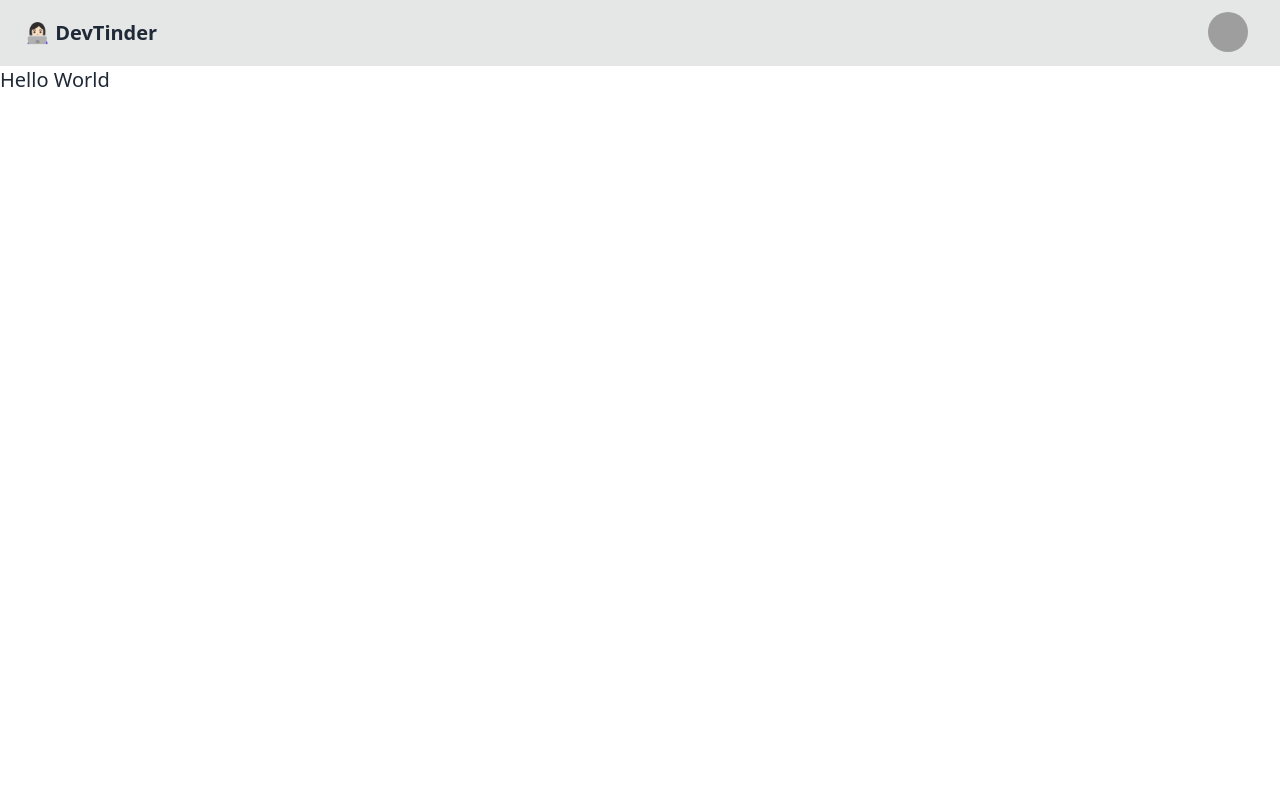
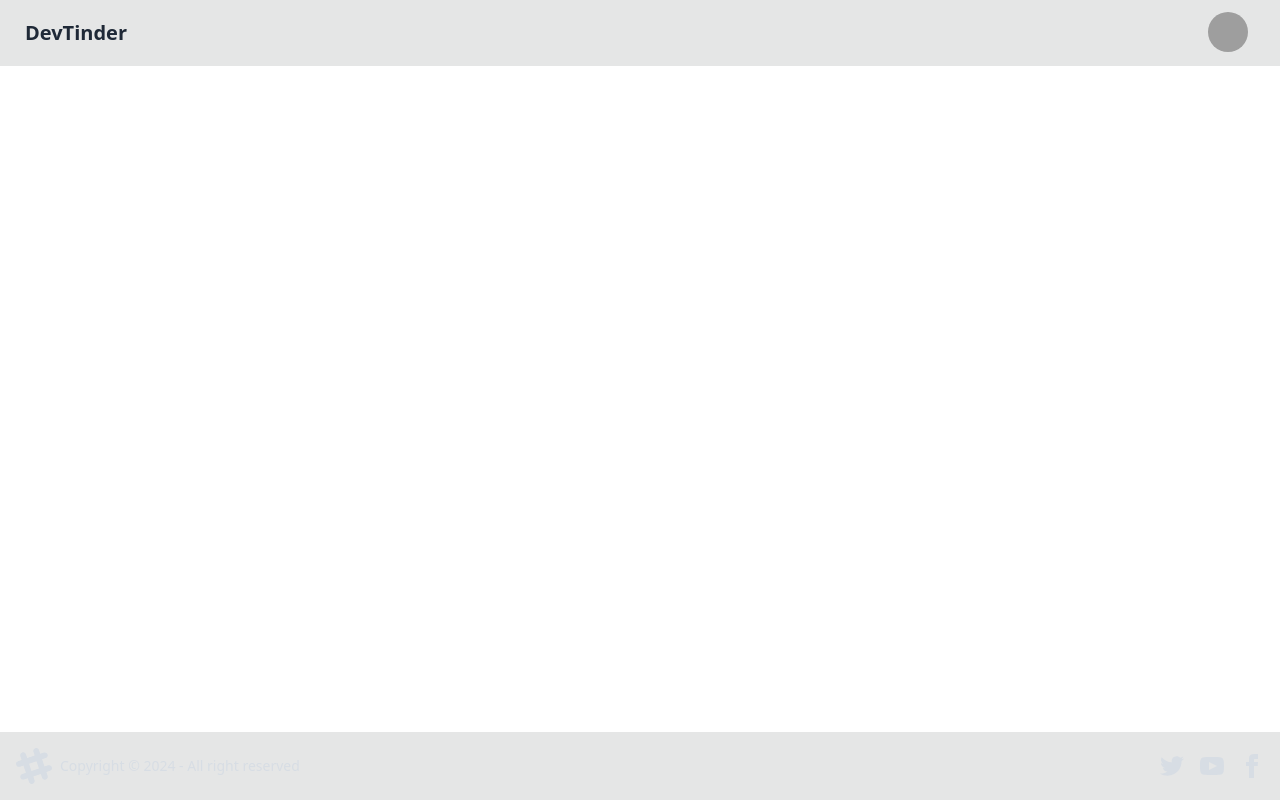
Before and after one commit to ShaliniRanwa4/DevTinder-web, a React (Vite) app: page / in a window 1280 px wide. Built offline with nearby package versions, Linux system fonts and the light colour scheme; grey boxes are pictures that could not be loaded.

Commit message:
Setting Route

```diff
--- a/package.json
+++ b/package.json
@@ -11,7 +11,8 @@
   },
   "dependencies": {
     "react": "^18.3.1",
-    "react-dom": "^18.3.1"
+    "react-dom": "^18.3.1",
+    "react-router-dom": "^7.0.2"
   },
   "devDependencies": {
     "@eslint/js": "^9.15.0",
--- a/src/App.jsx
+++ b/src/App.jsx
@@ -1,50 +1,20 @@
+import { BrowserRouter, Route, Routes } from "react-router-dom";
+import Body from "./Body";
+
 function App() {
   // const [count, setCount] = useState(0)
 
   return (
     <>
-      <div className="navbar bg-base-300">
-        <div className="flex-1">
-          <a className="btn btn-ghost text-xl">👩🏻‍💻 DevTinder</a>
-        </div>
-        <div className="flex-none gap-2">
-          <div className="form-control">
+      <BrowserRouter basename="/">
+        <Routes>
+          <Route path="/" element={<Body></Body>}>
+            <Route path="/test" element={<div>Test Page</div>} />
+            <Route path="/login" element={<div>login</div>} />
+          </Route>
+        </Routes>
+      </BrowserRouter>
 
-          </div>
-          <div className="dropdown dropdown-end mx-5">
-            <div
-              tabIndex={0}
-              role="button"
-              className="btn btn-ghost btn-circle avatar"
-            >
-              <div className="w-10 rounded-full">
-                <img
-                  alt="Tailwind CSS Navbar component"
-                  src="https://img.daisyui.com/images/stock/photo-1534528741775-53994a69daeb.webp"
-                />
-              </div>
-            </div>
-            <ul
-              tabIndex={0}
-              className="menu menu-sm dropdown-content bg-base-100 rounded-box z-[1] mt-3 w-52 p-2 shadow"
-            >
-              <li>
-                <a className="justify-between">
-                  Profile
-                  <span className="badge">New</span>
-                </a>
-              </li>
-              <li>
-                <a>Settings</a>
-              </li>
-              <li>
-                <a>Logout</a>
-              </li>
-            </ul>
-          </div>
-        </div>
-      </div>
-      <h1 className="text-xl">Hello World</h1>
     </>
   );
 }
--- /dev/null
+++ b/src/Body.jsx
@@ -0,0 +1,15 @@
+import { Outlet } from "react-router-dom"
+import Navbar from "./Navbar"
+import Footer from "./Footer"
+
+const Body = () => {
+  return (
+    <div>
+      <Navbar></Navbar>
+      <Outlet></Outlet>
+      <Footer></Footer>
+    </div>
+  )
+}
+
+export default Body
--- /dev/null
+++ b/src/Footer.jsx
@@ -0,0 +1,59 @@
+const Footer = () => {
+  return (
+    <div>
+      <footer className="footer bg-base-300 text-neutral-content items-center p-4 fixed bottom-0">
+  <aside className="grid-flow-col items-center">
+    <svg
+      width="36"
+      height="36"
+      viewBox="0 0 24 24"
+      xmlns="http://www.w3.org/2000/svg"
+      fillRule="evenodd"
+      clipRule="evenodd"
+      className="fill-current">
+      <path
+        d="M22.672 15.226l-2.432.811.841 2.515c.33 1.019-.209 2.127-1.23 2.456-1.15.325-2.148-.321-2.463-1.226l-.84-2.518-5.013 1.677.84 2.517c.391 1.203-.434 2.542-1.831 2.542-.88 0-1.601-.564-1.86-1.314l-.842-2.516-2.431.809c-1.135.328-2.145-.317-2.463-1.229-.329-1.018.211-2.127 1.231-2.456l2.432-.809-1.621-4.823-2.432.808c-1.355.384-2.558-.59-2.558-1.839 0-.817.509-1.582 1.327-1.846l2.433-.809-.842-2.515c-.33-1.02.211-2.129 1.232-2.458 1.02-.329 2.13.209 2.461 1.229l.842 2.515 5.011-1.677-.839-2.517c-.403-1.238.484-2.553 1.843-2.553.819 0 1.585.509 1.85 1.326l.841 2.517 2.431-.81c1.02-.33 2.131.211 2.461 1.229.332 1.018-.21 2.126-1.23 2.456l-2.433.809 1.622 4.823 2.433-.809c1.242-.401 2.557.484 2.557 1.838 0 .819-.51 1.583-1.328 1.847m-8.992-6.428l-5.01 1.675 1.619 4.828 5.011-1.674-1.62-4.829z"></path>
+    </svg>
+    <p>Copyright © {new Date().getFullYear()} - All right reserved</p>
+  </aside>
+  <nav className="grid-flow-col gap-4 md:place-self-center md:justify-self-end">
+    <a>
+      <svg
+        xmlns="http://www.w3.org/2000/svg"
+        width="24"
+        height="24"
+        viewBox="0 0 24 24"
+        className="fill-current">
+        <path
+          d="M24 4.557c-.883.392-1.832.656-2.828.775 1.017-.609 1.798-1.574 2.165-2.724-.951.564-2.005.974-3.127 1.195-.897-.957-2.178-1.555-3.594-1.555-3.179 0-5.515 2.966-4.797 6.045-4.091-.205-7.719-2.165-10.148-5.144-1.29 2.213-.669 5.108 1.523 6.574-.806-.026-1.566-.247-2.229-.616-.054 2.281 1.581 4.415 3.949 4.89-.693.188-1.452.232-2.224.084.626 1.956 2.444 3.379 4.6 3.419-2.07 1.623-4.678 2.348-7.29 2.04 2.179 1.397 4.768 2.212 7.548 2.212 9.142 0 14.307-7.721 13.995-14.646.962-.695 1.797-1.562 2.457-2.549z"></path>
+      </svg>
+    </a>
+    <a>
+      <svg
+        xmlns="http://www.w3.org/2000/svg"
+        width="24"
+        height="24"
+        viewBox="0 0 24 24"
+        className="fill-current">
+        <path
+          d="M19.615 3.184c-3.604-.246-11.631-.245-15.23 0-3.897.266-4.356 2.62-4.385 8.816.029 6.185.484 8.549 4.385 8.816 3.6.245 11.626.246 15.23 0 3.897-.266 4.356-2.62 4.385-8.816-.029-6.185-.484-8.549-4.385-8.816zm-10.615 12.816v-8l8 3.993-8 4.007z"></path>
+      </svg>
+    </a>
+    <a>
+      <svg
+        xmlns="http://www.w3.org/2000/svg"
+        width="24"
+        height="24"
+        viewBox="0 0 24 24"
+        className="fill-current">
+        <path
+          d="M9 8h-3v4h3v12h5v-12h3.642l.358-4h-4v-1.667c0-.955.192-1.333 1.115-1.333h2.885v-5h-3.808c-3.596 0-5.192 1.583-5.192 4.615v3.385z"></path>
+      </svg>
+    </a>
+  </nav>
+</footer>
+    </div>
+  )
+}
+
+export default Footer
--- /dev/null
+++ b/src/Login.jsx
@@ -0,0 +1,9 @@
+const Login = () => {
+  return (
+    <div>
+
+    </div>
+  )
+}
+
+export default Login
--- /dev/null
+++ b/src/Navbar.jsx
@@ -0,0 +1,49 @@
+const Navbar = () => {
+  return (
+    <div>
+      <div className="navbar bg-base-300">
+        <div className="flex-1">
+          <a className="btn btn-ghost text-xl">DevTinder</a>
+        </div>
+        <div className="flex-none gap-2">
+          <div className="form-control">
+
+          </div>
+          <div className="dropdown dropdown-end mx-5">
+            <div
+              tabIndex={0}
+              role="button"
+              className="btn btn-ghost btn-circle avatar"
+            >
+              <div className="w-10 rounded-full">
+                <img
+                  alt="Tailwind CSS Navbar component"
+                  src="https://img.daisyui.com/images/stock/photo-1534528741775-53994a69daeb.webp"
+                />
+              </div>
+            </div>
+            <ul
+              tabIndex={0}
+              className="menu menu-sm dropdown-content bg-base-100 rounded-box z-[1] mt-3 w-52 p-2 shadow"
+            >
+              <li>
+                <a className="justify-between">
+                  Profile
+                  <span className="badge">New</span>
+                </a>
+              </li>
+              <li>
+                <a>Settings</a>
+              </li>
+              <li>
+                <a>Logout</a>
+              </li>
+            </ul>
+          </div>
+        </div>
+      </div>
+    </div>
+  );
+};
+
+export default Navbar;
--- /dev/null
+++ b/src/Profile.jsx
@@ -0,0 +1,10 @@
+
+const Profile = () => {
+  return (
+    <div>
+
+    </div>
+  )
+}
+
+export default Profile
```
Also changed, not shown: 1 other file (tests, documents, lock files or other folders).
